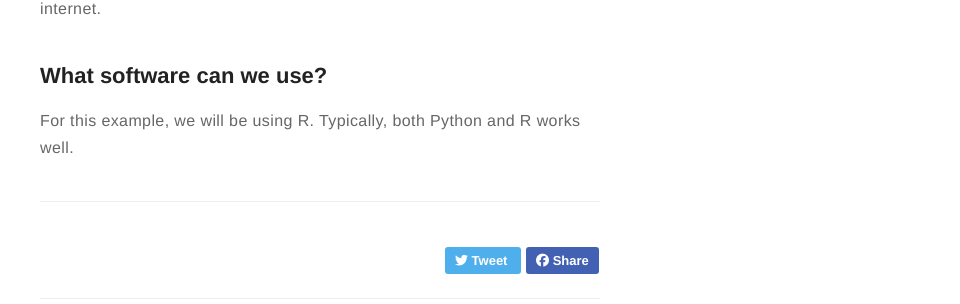
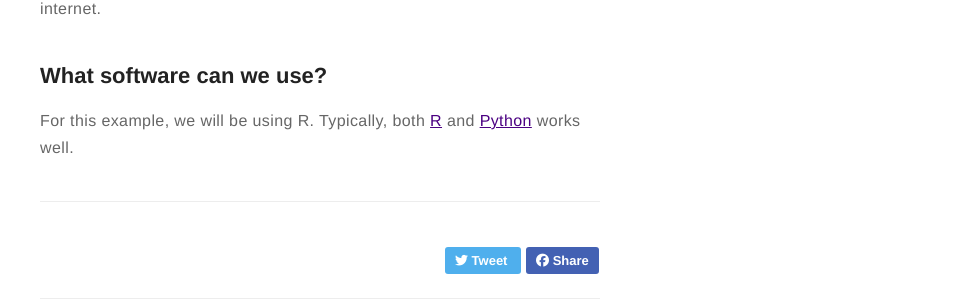
Before and after one commit to jxhnthan/john, a Jekyll site: the page built from _posts/2023-03-29-webscraping.markdown, in a window 1280 px wide. Shown: the part 383-687 px from the top of the page, without its empty margins (320-1280 px from the left). Built offline with Jekyll 4.4.1, drawn with Linux system fonts in a browser that asks for light colours; nearby versions of some CDN libraries; part of the change alters nothing that is shown.

```diff
--- a/_posts/2023-03-29-webscraping.markdown
+++ b/_posts/2023-03-29-webscraping.markdown
@@ -19,4 +19,9 @@ Web scraping is a technique used to collect content and data from the internet.
 
 ## What software can we use?
 
-For this example, we will be using R. Typically, both Python and R works well.
+For this example, we will be using R. Typically, both [R][1] and [Python][2] works well.
+
+
+
+[1]: https://posit.co/products/open-source/rstudio/
+[2]: https://www.python.org
```
